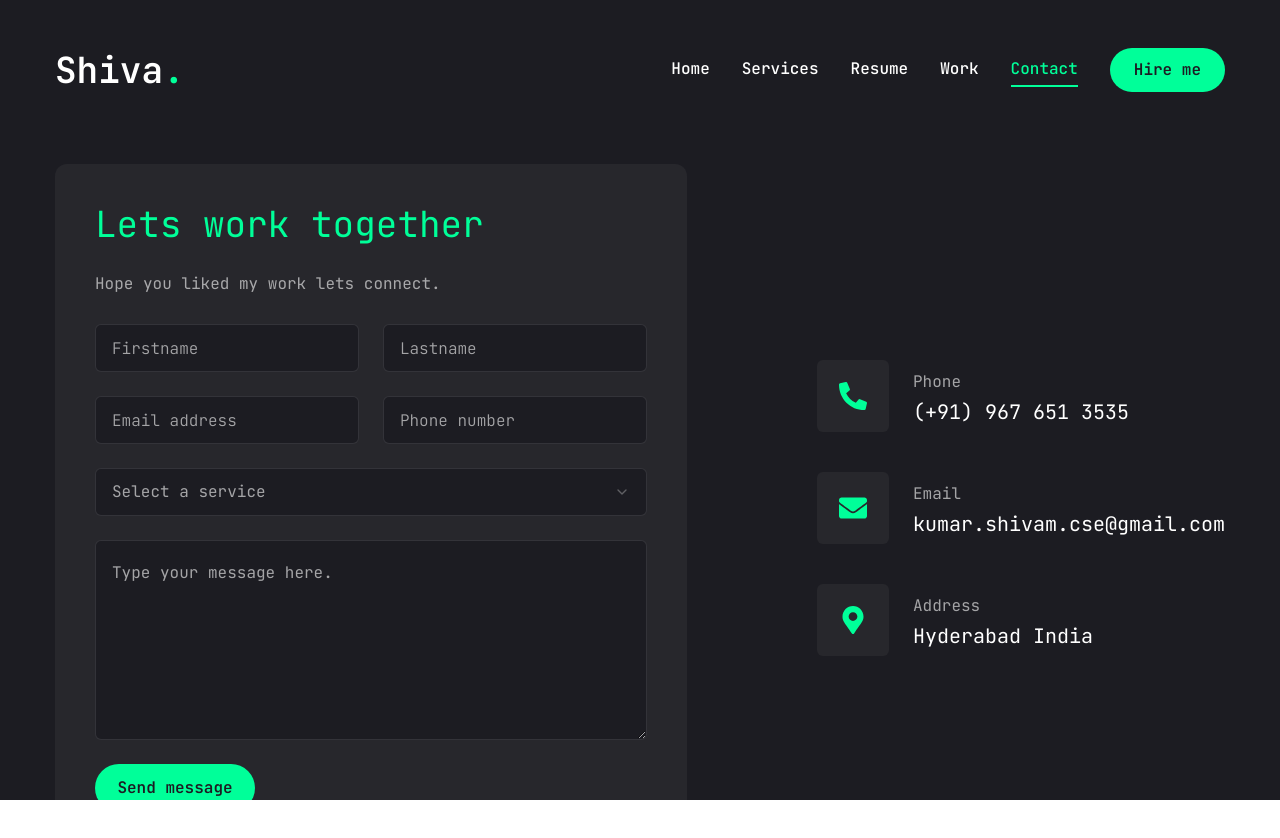
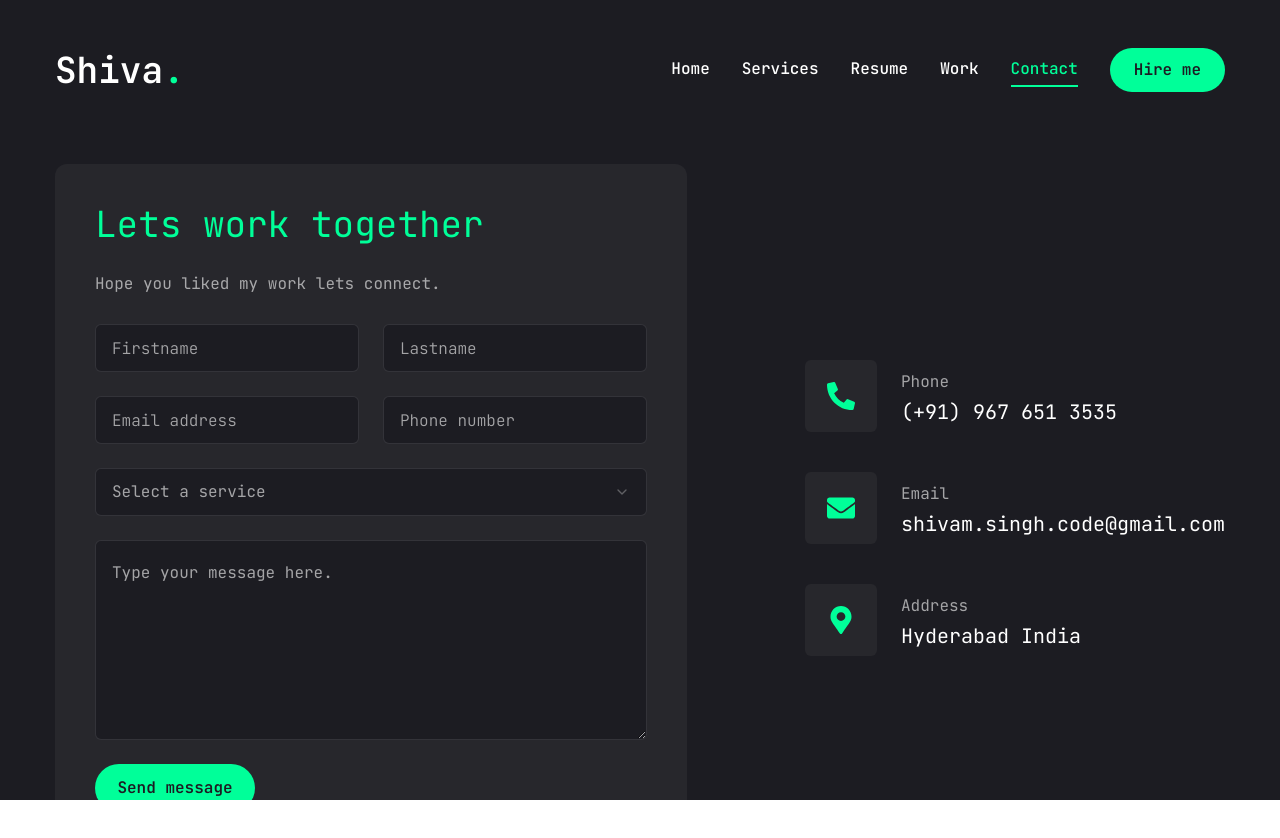
Before and after one commit to shivamsince0502/shivam-portfolio, a Next.js app: page /contact in a window 1280 px wide. Shown: the top 838 px of the page. Built offline with nearby package versions, Linux system fonts and the light colour scheme.

Commit message:
Update page.jsx

```diff
--- a/app/contact/page.jsx
+++ b/app/contact/page.jsx
@@ -25,7 +25,7 @@ const info = [
   {
     icon: <FaEnvelope />,
     title: "Email",
-    description: "kumar.shivam.cse@gmail.com",
+    description: "shivam.singh.code@gmail.com",
   },
   {
     icon: <FaMapMarkerAlt />,
```
